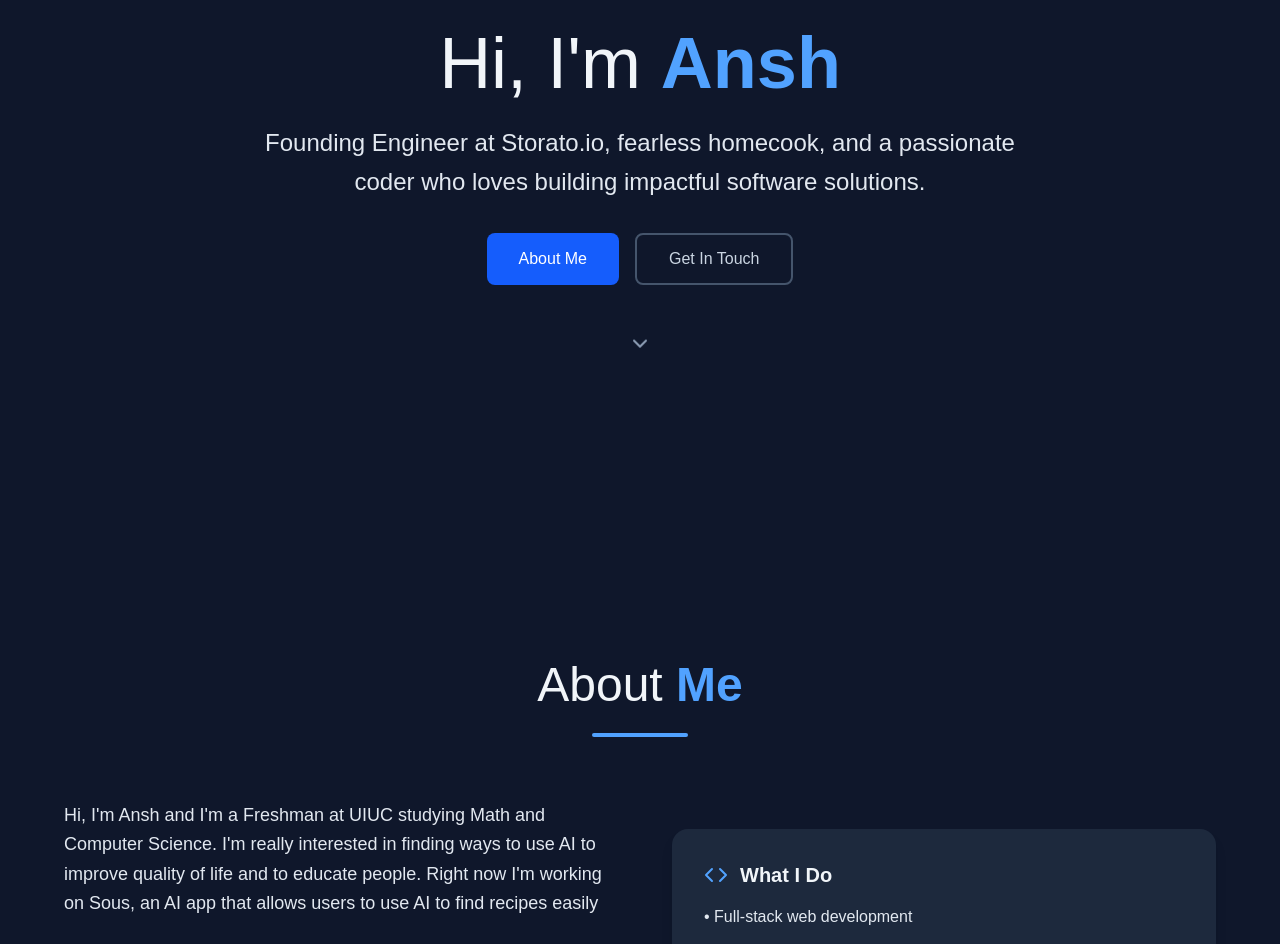
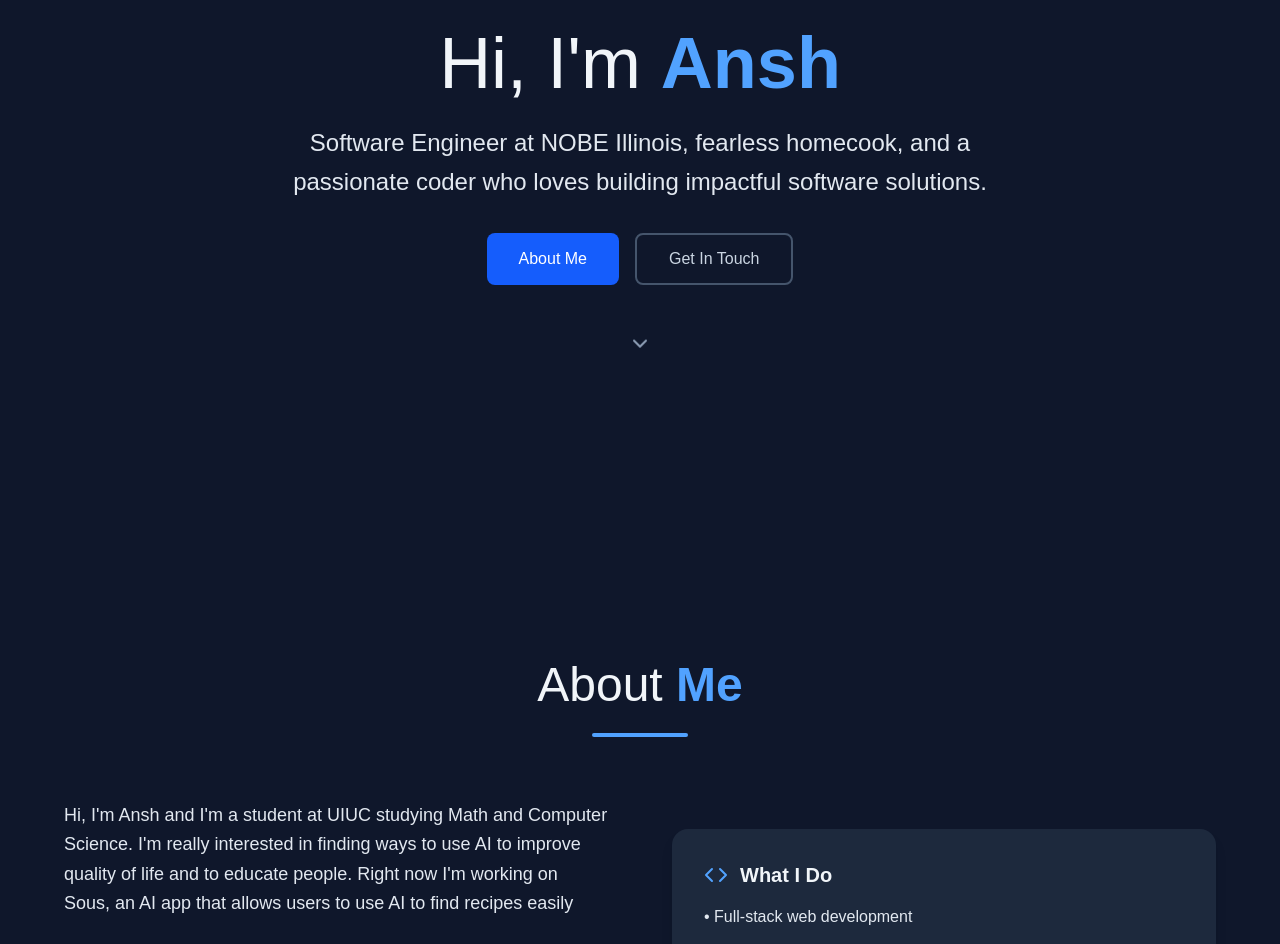
Before and after one commit to anshs527/portfolio, a Next.js app: page / in a window 1280 px wide. Shown: the part 280-1224 px from the top of the page. Built offline with nearby package versions, Linux system fonts and the light colour scheme.

Commit message:
updated job status

```diff
--- a/app/page.tsx
+++ b/app/page.tsx
@@ -157,7 +157,7 @@ const { darkMode, toggleDarkMode } = useTheme();
           </h1>
 
           <p className="text-xl md:text-2xl text-slate-600 dark:text-slate-400 mb-8 max-w-3xl mx-auto leading-relaxed">
-            <span className={darkMode ? 'text-slate-200' : 'text-slate-700'}>Founding Engineer at Storato.io, fearless homecook, and a passionate coder who loves building impactful software solutions.</span>
+            <span className={darkMode ? 'text-slate-200' : 'text-slate-700'}>Software Engineer at NOBE Illinois, fearless homecook, and a passionate coder who loves building impactful software solutions.</span>
           </p>
 
           <div className="flex flex-col sm:flex-row gap-4 justify-center mb-12">
@@ -209,7 +209,7 @@ const { darkMode, toggleDarkMode } = useTheme();
           <div className="grid lg:grid-cols-2 gap-16 items-center">
             <div className="space-y-6">
               <p className="text-lg leading-relaxed text-slate-700 dark:text-slate-300">
-                <span className={darkMode ? 'text-slate-200' : 'text-slate-700'}>Hi, I'm Ansh and I'm a Freshman at UIUC studying Math and Computer Science. I'm really interested in finding ways to use AI to improve quality of life and to educate people. Right now I'm working on Sous, an AI app that allows users to use AI to find recipes easily</span>
+                <span className={darkMode ? 'text-slate-200' : 'text-slate-700'}>Hi, I'm Ansh and I'm a student at UIUC studying Math and Computer Science. I'm really interested in finding ways to use AI to improve quality of life and to educate people. Right now I'm working on Sous, an AI app that allows users to use AI to find recipes easily</span>
               </p>
 
               <p className="text-lg leading-relaxed text-slate-700 dark:text-slate-300">
```
